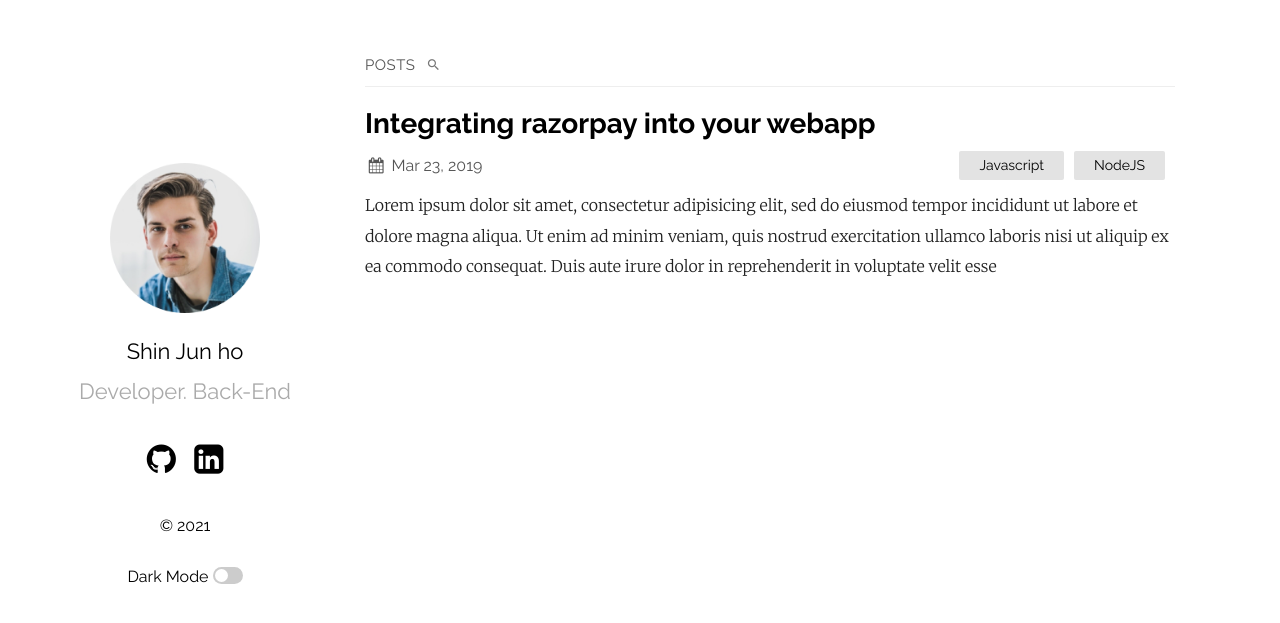
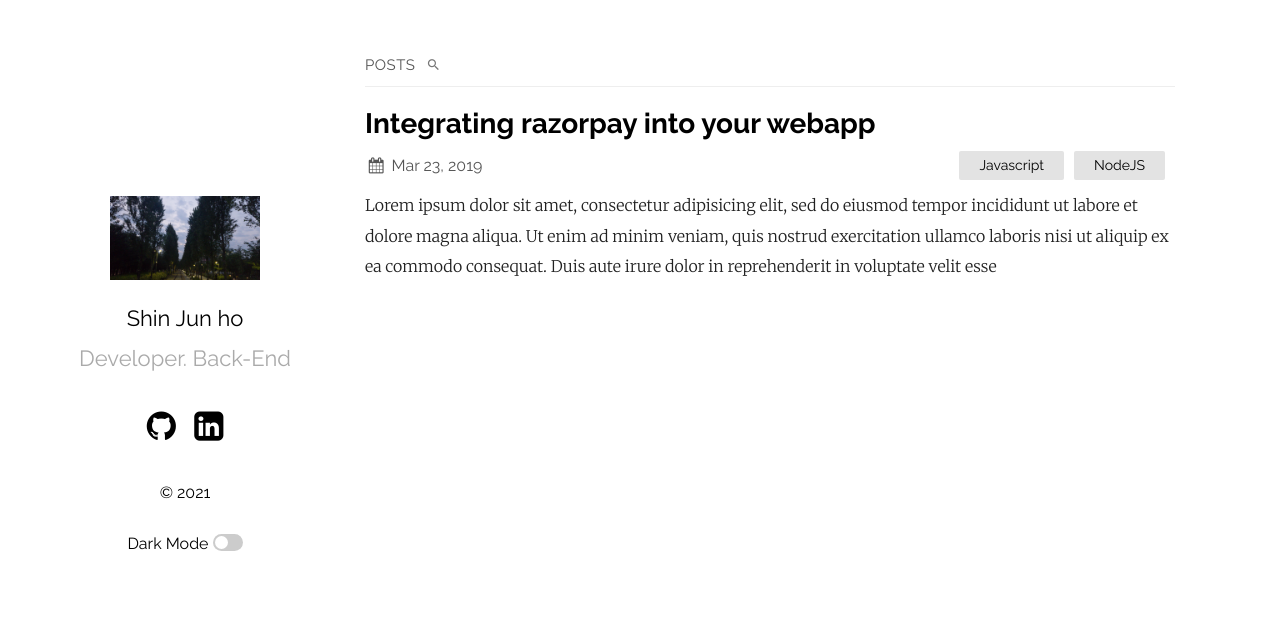
Before and after one commit to ggwnsghgg/ggwnsghgg.github.io, a Jekyll site: the page built from index.md, in a window 1280 px wide. Shown: the top 623 px of the page. Built offline with Jekyll 4.4.1, drawn with Linux system fonts in a browser that asks for light colours.

Commit message:
git.io 프로필 수정

```diff
--- a/_config.yml
+++ b/_config.yml
@@ -18,7 +18,7 @@ plainwhite:
   sitemap: true # set to true to generate sitemap.xml content
   search: true # set to true to enable searchbar
   dark_mode: true # set to true to add dark mode toggle
-  portfolio_image: "assets/portfolio.png" # the path from the base directory of the site to the image to display (no / at the start)
+  portfolio_image: "assets/main.jpg" # the path from the base directory of the site to the image to display (no / at the start)
   html_lang: "kr" # set the lang attribute of the <html> tag for the pages. See here for a list of codes: https://www.w3schools.com/tags/ref_country_codes.asp
   condensed_mobile:
     #- home
@@ -28,7 +28,7 @@ plainwhite:
   social_links:
     # twitter: samarsault
     github:  ggwnsghgg
-    linkedIn: in/준호-신-1371971bb
+    linkedIn: in/junho-shin-1371971bb
     #rss: rss
     #dribbble: jekyll
     #flickr:   jekyll
```
Also changed, not shown: assets/main.jpg (added).
